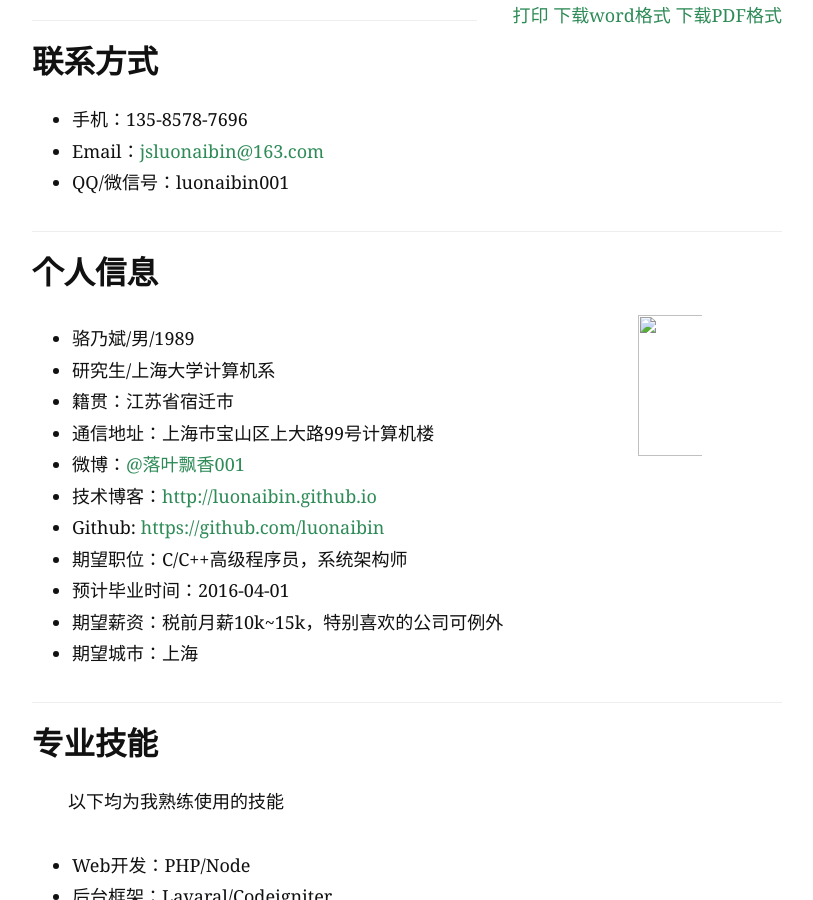
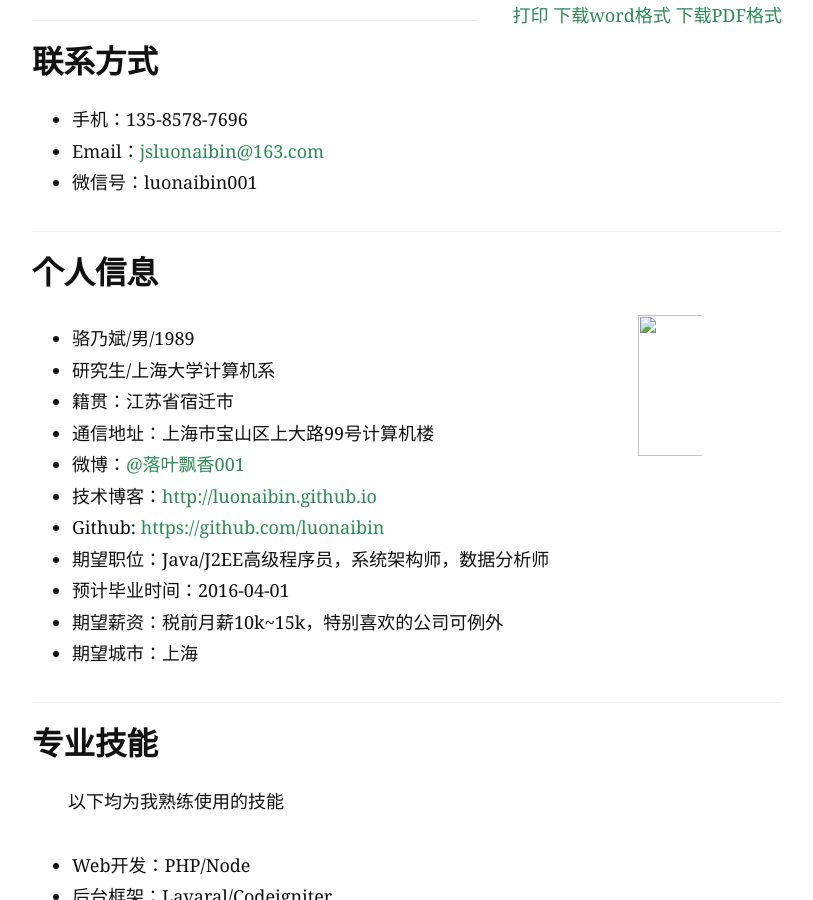
Before and after one commit to luonaibin/luonaibin.github.io, a Jekyll site: the page built from resume.md, in a window 1280 px wide and 900 px high. Shown: the whole window, without its empty margins (233-1046 px from the left). Built offline with Jekyll 4.4.1, drawn with Linux system fonts in a browser that asks for light colours; Markdown is read by kramdown in place of the engine named in the settings.

Commit message:
update 20150505

```diff
--- a/resume.md
+++ b/resume.md
@@ -37,7 +37,7 @@ img{
 
 - 手机：135-8578-7696
 - Email：<a href="mailto:jsluonaibin@163.com">jsluonaibin@163.com</a>
-- QQ/微信号：luonaibin001
+- 微信号：luonaibin001
 
 ---
 
@@ -52,7 +52,7 @@ img{
  - 微博：[@落叶飘香001](http://weibo.com/u/2438098050)
  - 技术博客：[http://luonaibin.github.io](http://luonaibin.github.io/)
  - Github: [https://github.com/luonaibin](https://github.com/luonaibin)
- - 期望职位：C/C++高级程序员，系统架构师
+ - 期望职位：Java/J2EE高级程序员，系统架构师，数据分析师
  - 预计毕业时间：2016-04-01
  - 期望薪资：税前月薪10k~15k，特别喜欢的公司可例外
  - 期望城市：上海
```
